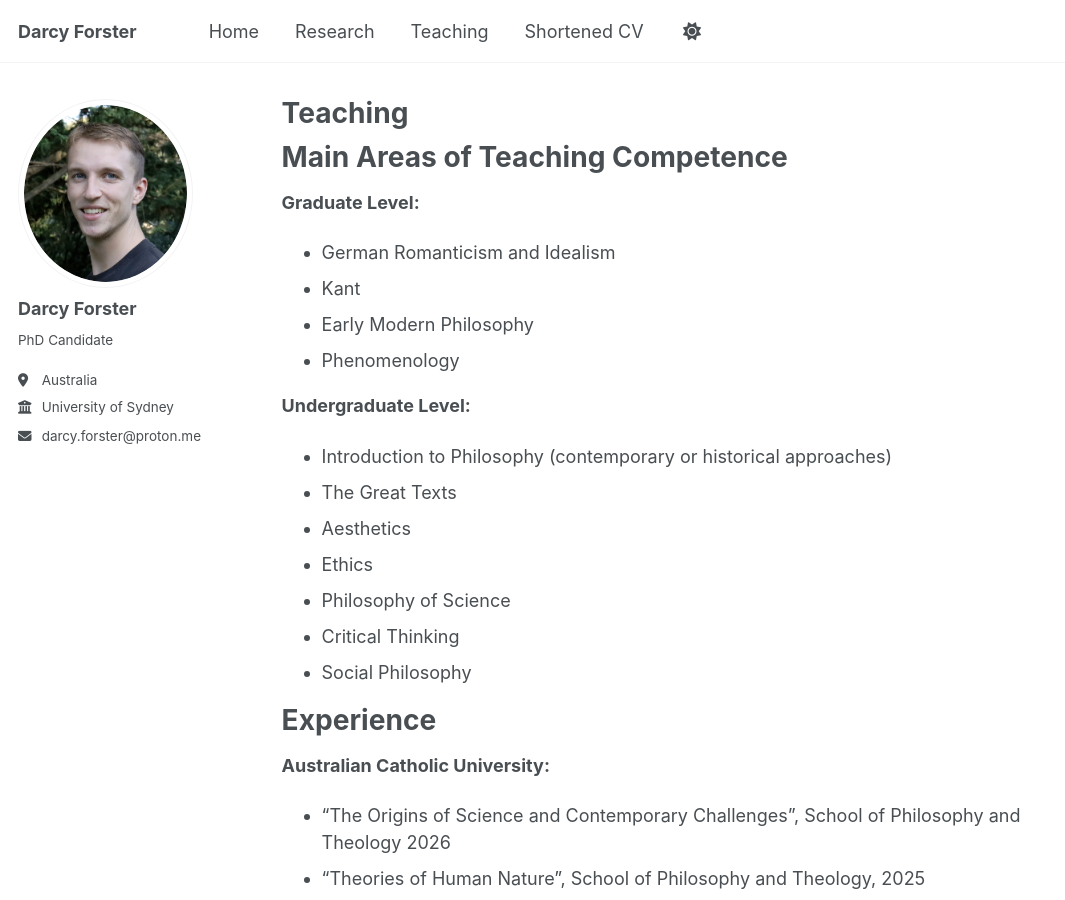
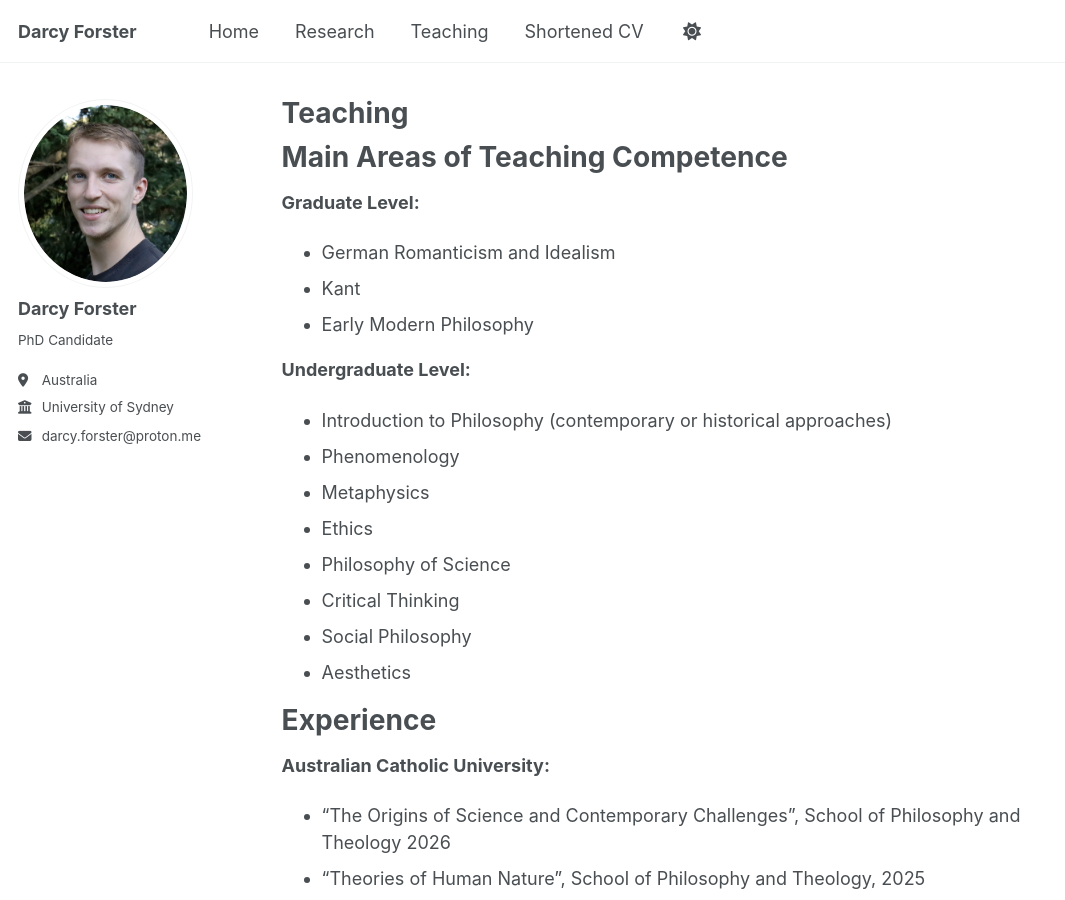
Before and after one commit to darcyforster/academic-pages, a Jekyll site: the page built from _pages/teaching.md, in a window 1280 px wide and 900 px high. Shown: the whole window, without its empty margins (0-1065 px from the left). Built offline with Jekyll 4.4.1, drawn with Linux system fonts in a browser that asks for light colours.

Commit message:
Update teaching.md

```diff
--- a/_pages/teaching.md
+++ b/_pages/teaching.md
@@ -8,16 +8,16 @@ Main Areas of Teaching Competence
 * German Romanticism and Idealism
 * Kant
 * Early Modern Philosophy
-* Phenomenology
 
 **Undergraduate Level:**
 * Introduction to Philosophy (contemporary or historical approaches)
-* The Great Texts
-* Aesthetics
+* Phenomenology
+* Metaphysics
 * Ethics
 * Philosophy of Science
 * Critical Thinking
 * Social Philosophy
+* Aesthetics
 
 Experience
 ======
```
